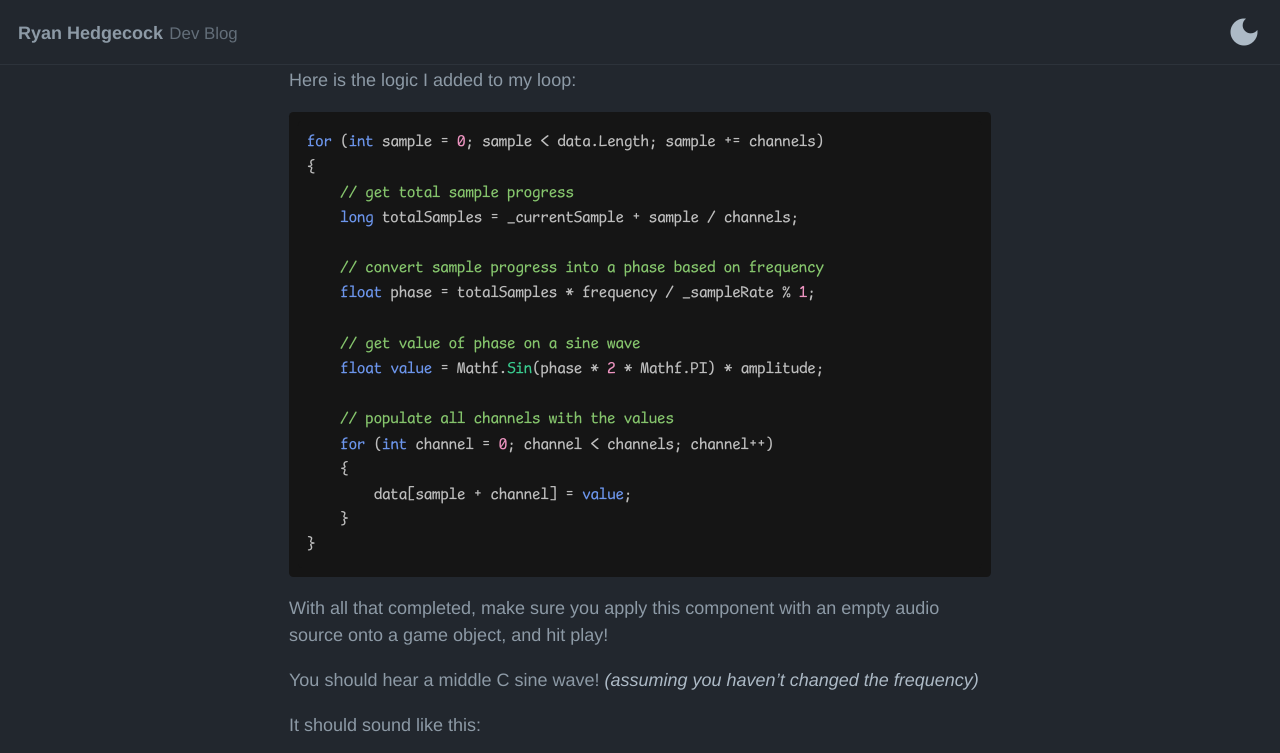
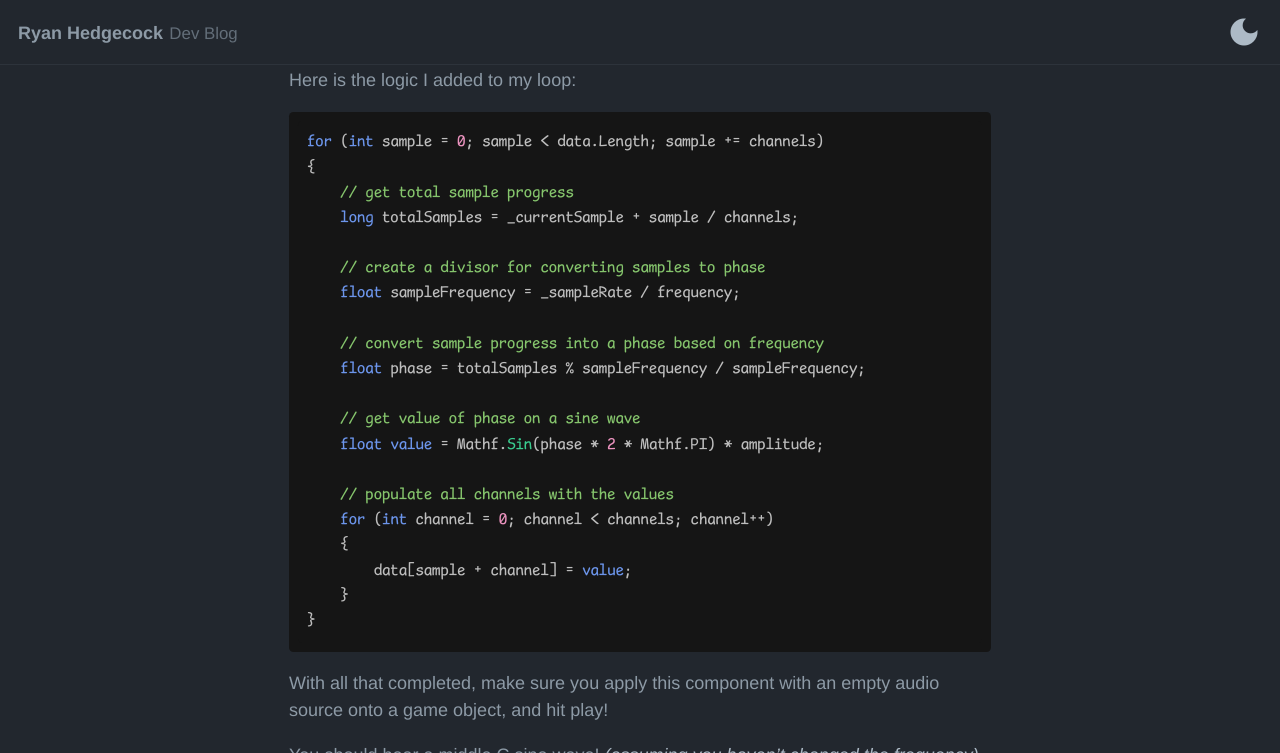
Before and after one commit to rhedgeco/dev-blog, a Jekyll site: the page built from _posts/2022/unity-audio-generation/Part2 - Simple Sounds/2022-06-21-unity-audio-generation-simple-sounds.md, in a window 1280 px wide and 900 px high, scrolled down 3586 px, cut to the strip 0-753 px from the top of the window. Built offline with Jekyll 4.4.1, drawn with Linux system fonts in a browser that asks for light colours; comment, search, counter and statistics services are not loaded.

Commit message:
fixed phase logic to maintain decimal accuracy

```diff
--- a/_posts/2022/unity-audio-generation/Part2 - Simple Sounds/2022-06-21-unity-audio-generation-simple-sounds.md
+++ b/_posts/2022/unity-audio-generation/Part2 - Simple Sounds/2022-06-21-unity-audio-generation-simple-sounds.md
@@ -110,8 +110,11 @@ for (int sample = 0; sample < data.Length; sample += channels)
     // get total sample progress
     long totalSamples = _currentSample + sample / channels;
 
+    // create a divisor for converting samples to phase
+    float sampleFrequency = _sampleRate / frequency;
+
     // convert sample progress into a phase based on frequency
-    float phase = totalSamples * frequency / _sampleRate % 1;
+    float phase = totalSamples % sampleFrequency / sampleFrequency;
 
     // get value of phase on a sine wave
     float value = Mathf.Sin(phase * 2 * Mathf.PI) * amplitude;
```
Also changed, not shown: _posts/2022/unity-audio-generation/Part3 - Performance and Architecture/2022-07-04-unity-audio-generation-performance.md (+4 -1 lines).
